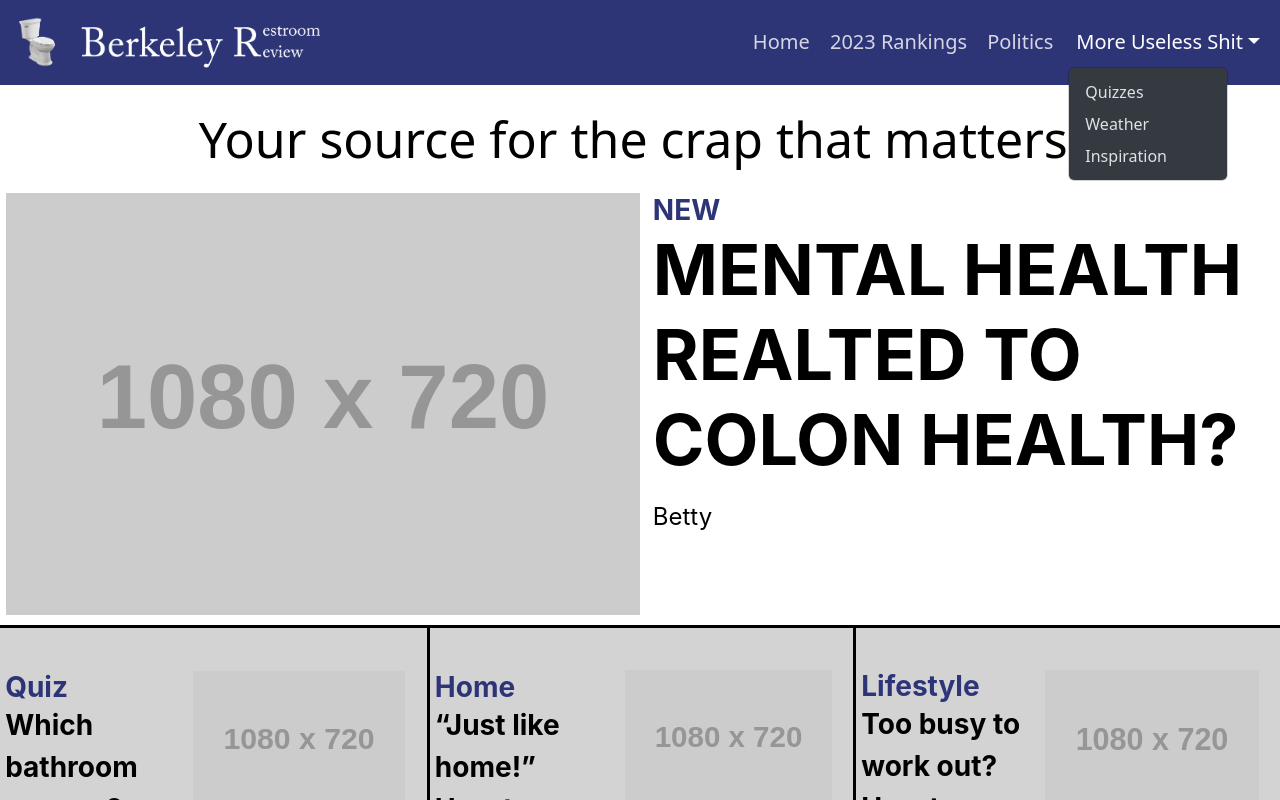
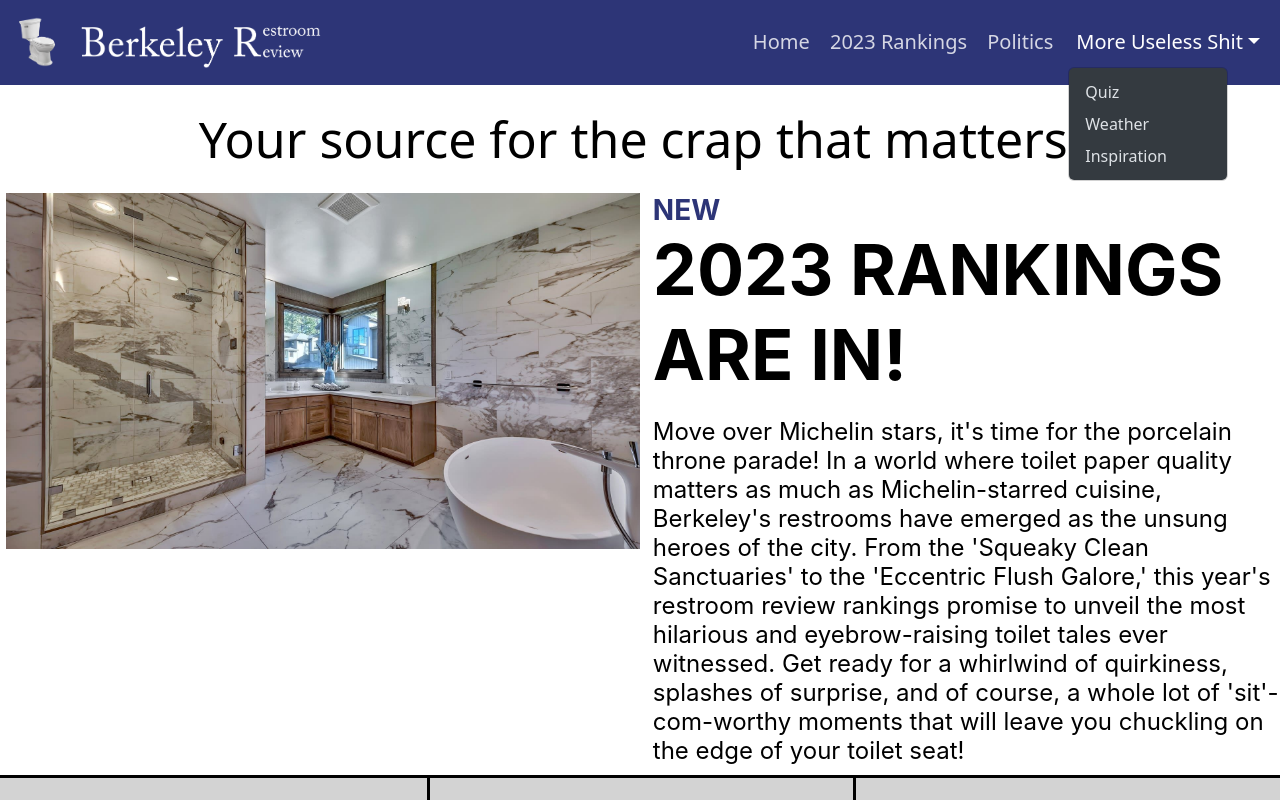
Before and after one commit to agent773/RestroomReview, a React (Vite) app in the folder vite-project/: page / in a window 1280 px wide. Both pictures are taken after a click on the button "More Useless Shit". Shown: the top 800 px of the page. Built offline with nearby package versions, Linux system fonts and the light colour scheme.

Commit message:
Added Quiz!

```diff
--- a/vite-project/src/App.jsx
+++ b/vite-project/src/App.jsx
@@ -3,6 +3,7 @@ import './App.css';
 import Navbar from './Navbar';
 import Article1 from './Article1';
 import BasicExample from './BasicExample';
+import bathroom_image from './assets/bathroom.jpg'
 import 'bootstrap/dist/css/bootstrap.min.css';
 import './qoute.css';
 import './mainstory.css'
@@ -22,18 +23,20 @@ const router = createBrowserRouter([
   </div>
 
   <div className='mainstory'>
-    <div className='image'>
-    <img className= 'imger' src="https://via.placeholder.com/1080x720" />
+    <a href="/article1"><div className='image'>
+    <img className= 'imger' src={bathroom_image} />
     </div>
+    </a>
     <div className='grider'>
     <div className='newtag'>NEW</div>
-      <div className='title'>MENTAL HEALTH REALTED TO COLON HEALTH?</div>
-        <div className='blurb'>Betty</div>
+    <a href="/article1"> <div className='title'>2023 RANKINGS ARE IN!</div></a>
+        <div className='blurb'>Move over Michelin stars, it's time for the porcelain throne parade! In a world where toilet paper quality matters as much as Michelin-starred cuisine, Berkeley's restrooms have emerged as the unsung heroes of the city. From the 'Squeaky Clean Sanctuaries' to the 'Eccentric Flush Galore,' this year's restroom review rankings promise to unveil the most hilarious and eyebrow-raising toilet tales ever witnessed. Get ready for a whirlwind of quirkiness, splashes of surprise, and of course, a whole lot of 'sit'-com-worthy moments that will leave you chuckling on the edge of your toilet seat!</div>
 
   </div>
 </div>
 
 <div className='sidestorys'>
+  <a href="https://www.buzzfeed.com/parth773/what-berkeley-bathroom-are-you-9hdv8lzo2w?utm_source=dynamic&utm_campaign=bfsharecopy">
   <div className='sidestory1'>
     <div>
       <div className='sidecontent'>
@@ -47,6 +50,7 @@ basement, you fucking perv.</p>
     <img className= 'imger1' src="https://via.placeholder.com/1080x720" />
     </div>
   </div>
+  </a>
   <div className='sidestory'>
     <div>
       <div className='sidecontent'>
--- a/vite-project/src/Navbar.jsx
+++ b/vite-project/src/Navbar.jsx
@@ -44,8 +44,8 @@ function NavbarDarkExample() {
             menuVariant="dark"
             className='navdrop'
         >
-            <NavDropdown.Item href="https://www.buzzfeed.com/quizzes" target='_blank'>Quizzes</NavDropdown.Item>
-            <NavDropdown.Item href="https://weather.com/" target='_blank'>Weather</NavDropdown.Item>
+            <NavDropdown.Item href="https://www.buzzfeed.com/parth773/what-berkeley-bathroom-are-you-9hdv8lzo2w?utm_source=dynamic&utm_campaign=bfsharecopy" target='_blank'>Quiz</NavDropdown.Item>
+            <NavDropdown.Item href="https://www.wunderground.com/weather/us/ca/berkeley/KCABERKE283" target='_blank'>Weather</NavDropdown.Item>
             <NavDropdown.Item href="https://theonion.com/" target='_blank'>Inspiration</NavDropdown.Item>
         </NavDropdown>
         </Nav>
--- a/vite-project/src/mainstory.css
+++ b/vite-project/src/mainstory.css
@@ -100,5 +100,7 @@ font-weight: 700;
 }
 footer{
     margin: 0%;
-
 }
+a{
+    text-decoration: none;
+}
```
